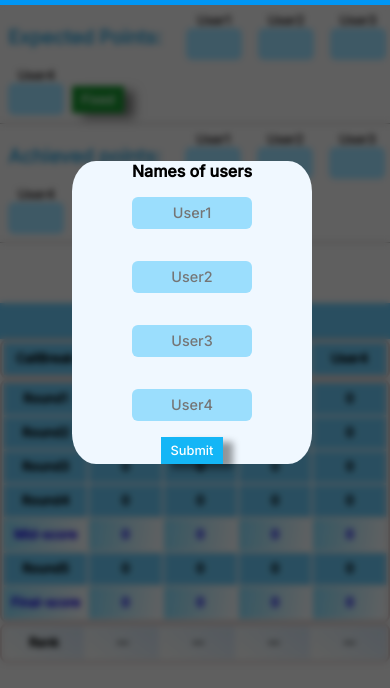
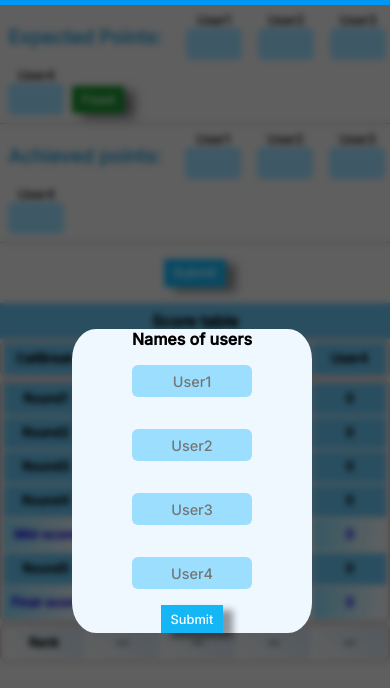
Before and after one commit to samratcodes/Callbreak_calculator, a plain HTML site: page index.html in a window 390 px wide. Shown: the part 42-730 px from the top of the page. Drawn offline with Linux system fonts and the light colour scheme.

Commit message:
Feat:Modal popup for username

```diff
--- a/style.css
+++ b/style.css
@@ -273,3 +273,9 @@ header form input{
     bottom: 40%;
     right: 20%;}
 }
+@media (max-width: 500px) {
+    .usersnamess{
+     position: fixed ;
+    bottom: 20%;
+    right: 20%;}
+}
```
